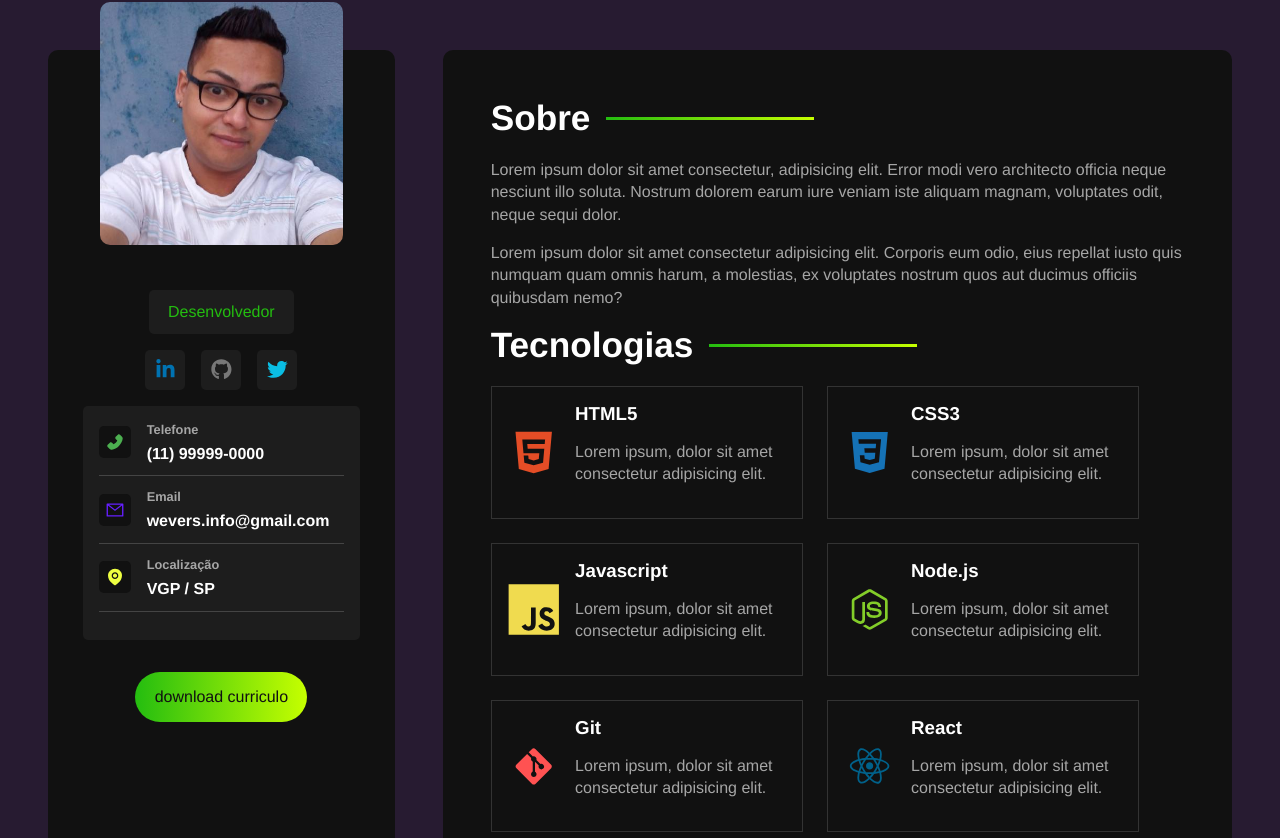
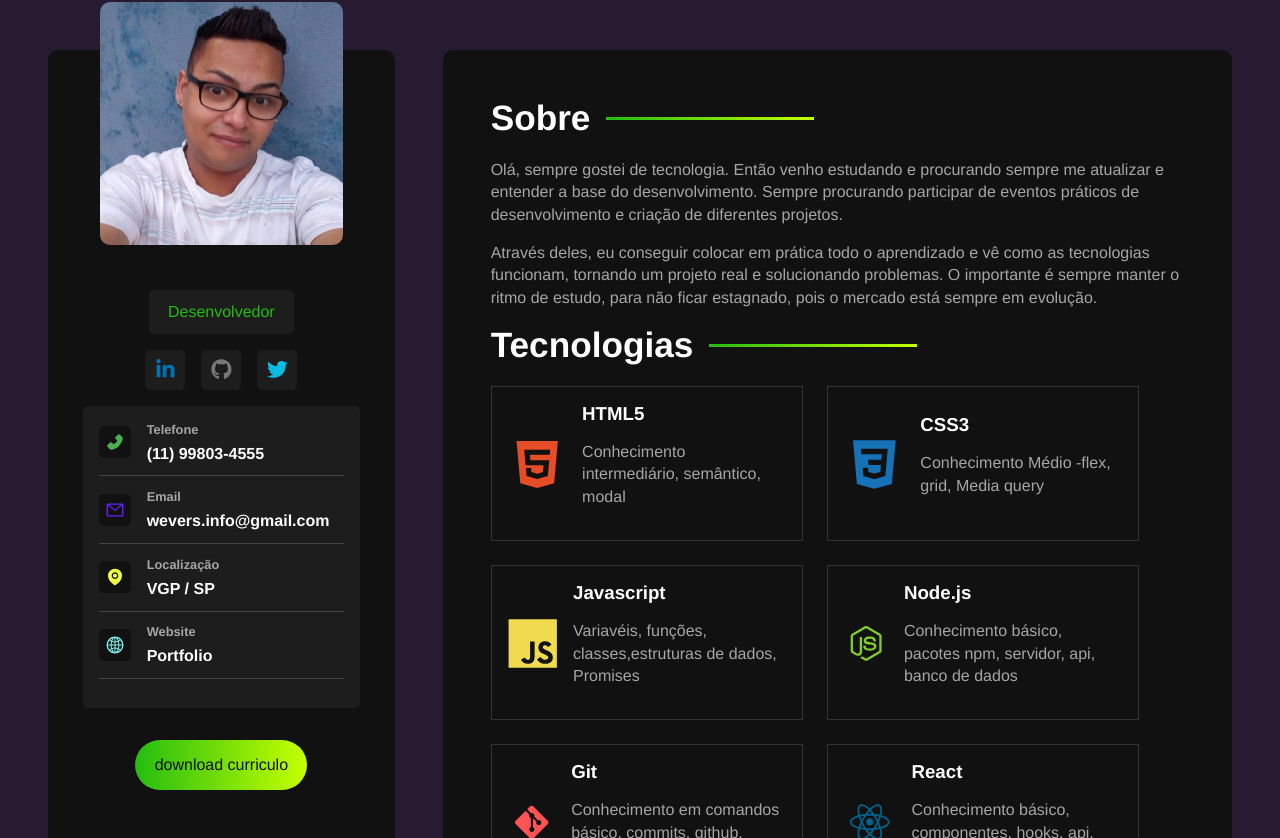
Before and after one commit to wevdiaz/CV_Web, a React (Vite) app: page / in a window 1280 px wide. Shown: the part 202-1040 px from the top of the page. Built offline with nearby package versions, Linux system fonts and the light colour scheme.

Commit message:
completando informações do portfolio

```diff
--- a/src/components/AboutContainer.jsx
+++ b/src/components/AboutContainer.jsx
@@ -5,10 +5,10 @@ export function AboutContainer() {
     <section id="about-container">
       <h2>Sobre</h2>
       <p>
-        Lorem ipsum dolor sit amet consectetur, adipisicing elit. Error modi vero architecto officia neque nesciunt illo soluta. Nostrum dolorem earum iure veniam iste aliquam magnam, voluptates odit, neque sequi dolor.
+          Olá, sempre gostei de tecnologia. Então venho estudando e procurando sempre me atualizar e entender a base do desenvolvimento. Sempre procurando participar de eventos práticos de desenvolvimento e criação de diferentes projetos.
       </p>
       <p>
-        Lorem ipsum dolor sit amet consectetur adipisicing elit. Corporis eum odio, eius repellat iusto quis numquam quam omnis harum, a molestias, ex voluptates nostrum quos aut ducimus officiis quibusdam nemo?
+          Através deles, eu conseguir colocar em prática todo o aprendizado e vê como as tecnologias funcionam, tornando um projeto real e solucionando problemas. O importante é sempre manter o ritmo de estudo, para não ficar estagnado, pois o mercado está sempre em evolução.
       </p>
     </section>
   );
--- a/src/components/InformationContainer.jsx
+++ b/src/components/InformationContainer.jsx
@@ -1,4 +1,4 @@
-import { AiFillPhone, AiOutlineMail, AiFillEnvironment } from "react-icons/ai";
+import { AiFillPhone, AiOutlineMail, AiFillEnvironment, AiOutlineGlobal } from "react-icons/ai";
 
 import "../styles/components/informationcontainer.sass";
 
@@ -9,7 +9,7 @@ export function InformationContainer() {
         <AiFillPhone id="phone-icon" />
         <div>
           <h3>Telefone</h3>
-          <p>(11) 99999-0000</p>
+          <p>(11) 99803-4555</p>
         </div>
       </div>
 
@@ -28,6 +28,14 @@ export function InformationContainer() {
           <p>VGP / SP</p>
         </div>
       </div>
+
+      <div className="info-card">
+        <AiOutlineGlobal id="website-icon" />
+        <div>
+          <h3>Website</h3>
+          <p><a href="https://diazzportfolio.herokuapp.com/" target="_blank">Portfolio</a></p>
+        </div>
+      </div>
     </section>
   );
 }
--- a/src/components/ProjectsContainer.jsx
+++ b/src/components/ProjectsContainer.jsx
@@ -5,8 +5,7 @@ export function ProjectsContainer() {
     <section id="projects-container">
       <h2>Projetos</h2>
       <p>
-        Lorem ipsum dolor sit amet consectetur adipisicing elit. Quas omnis recusandae fuga odit. Neque tempore suscipit aperiam error. Fugiat rerum officia, animi voluptates similique repudiandae eaque ab natus accusamus enim?
-        Ab in molestias repudiandae non, placeat distinctio maxime libero voluptatem inventore, laboriosam quibusdam recusandae quam aliquam dignissimos harum esse! Quo nisi numquam dolores expedita quis tempore enim porro nostrum rerum!
+        Aqui estão os projetos desenvolvidos durante eventos de tecnologias, onde tem deste os primeiros passos com o básico do HTML, CSS e JS até a utilização de bancos de dados, templates e frameworks. Com eles é possível eu ter uma base da minha evolução e progresso nesta jornada de aprendizado web.
       </p>
       <a href="https://github.com/wevdiaz" className="btn" target="_blank">
         ver projetos
--- a/src/components/TechnologiesContainer.jsx
+++ b/src/components/TechnologiesContainer.jsx
@@ -10,12 +10,12 @@ import {
 import "../styles/components/technologiescontainer.sass";
 
 const technologies = [
-  { id: "html", name: "HTML5", icon: <DiHtml5 /> },
-  { id: "css", name: "CSS3", icon: <DiCss3 /> },
-  { id: "js", name: "Javascript", icon: <DiJsBadge /> },
-  { id: "node", name: "Node.js", icon: <DiNodejsSmall /> },
-  { id: "git", name: "Git", icon: <DiGit /> },
-  { id: "react", name: "React", icon: <DiReact /> }
+  { id: "html", name: "HTML5", icon: <DiHtml5 />, description: "Conhecimento intermediário, semântico, modal" },
+  { id: "css", name: "CSS3", icon: <DiCss3 />, description: "Conhecimento Médio -flex, grid, Media query" },
+  { id: "js", name: "Javascript", icon: <DiJsBadge />, description: "Variavéis, funções, classes,estruturas de dados, Promises" },
+  { id: "node", name: "Node.js", icon: <DiNodejsSmall />, description: "Conhecimento básico, pacotes npm, servidor, api, banco de dados" },
+  { id: "git", name: "Git", icon: <DiGit />, description: "Conhecimento em comandos básico, commits, github, merge" },
+  { id: "react", name: "React", icon: <DiReact />, description: "Conhecimento básico, componentes, hooks, api, props" }
 ];
 
 export function TechnologiesContainer() {
@@ -30,7 +30,7 @@ export function TechnologiesContainer() {
               <div className="technology-info">
                 <h3>{tech.name}</h3>
                 <p>
-                  Lorem ipsum, dolor sit amet consectetur adipisicing elit.
+                {tech.description}
                 </p>
               </div>
             </div>
--- a/src/styles/components/informationcontainer.sass
+++ b/src/styles/components/informationcontainer.sass
@@ -29,6 +29,14 @@
       color: variables.$text-color
       font-weight: bold
 
+      a
+        color: variables.$text-color
+        text-decoration: none
+        transition: .4s
+
+        &:hover
+          color: #81ecec
+
     svg
       background-color: variables.$bg-color
       padding: .4rem
@@ -44,3 +52,6 @@
 
     #pin-icon
       color: #EEFF41
+
+    #website-icon
+      color: #81ecec
```
